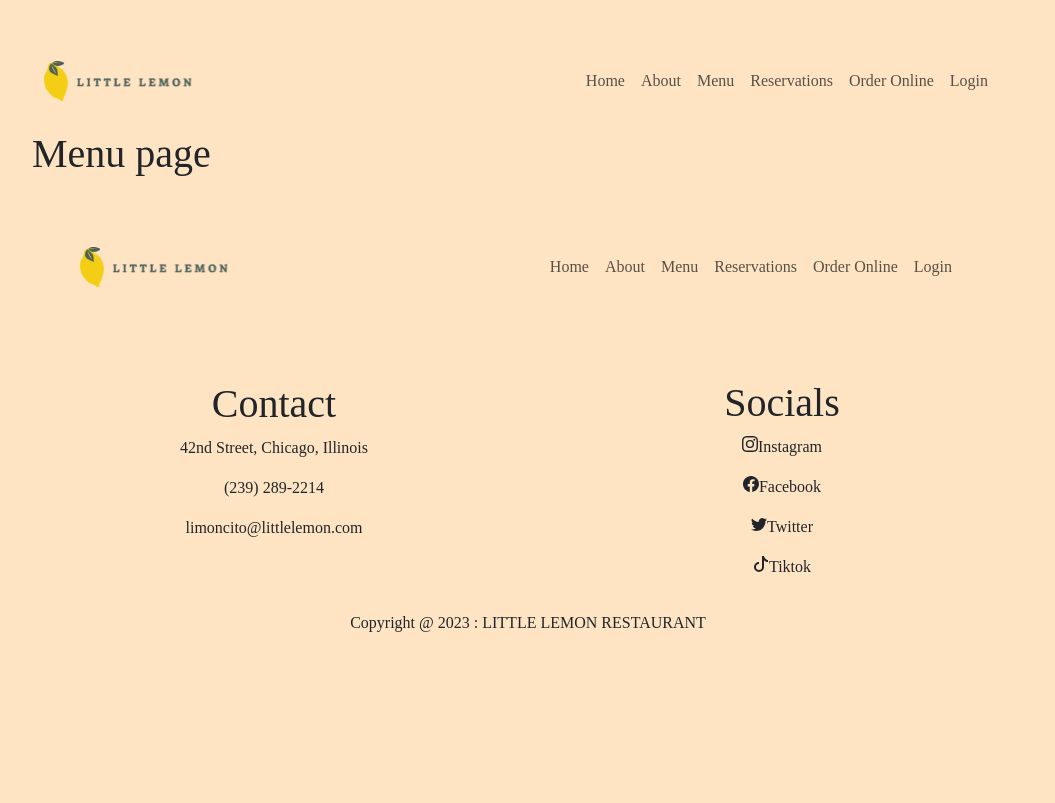
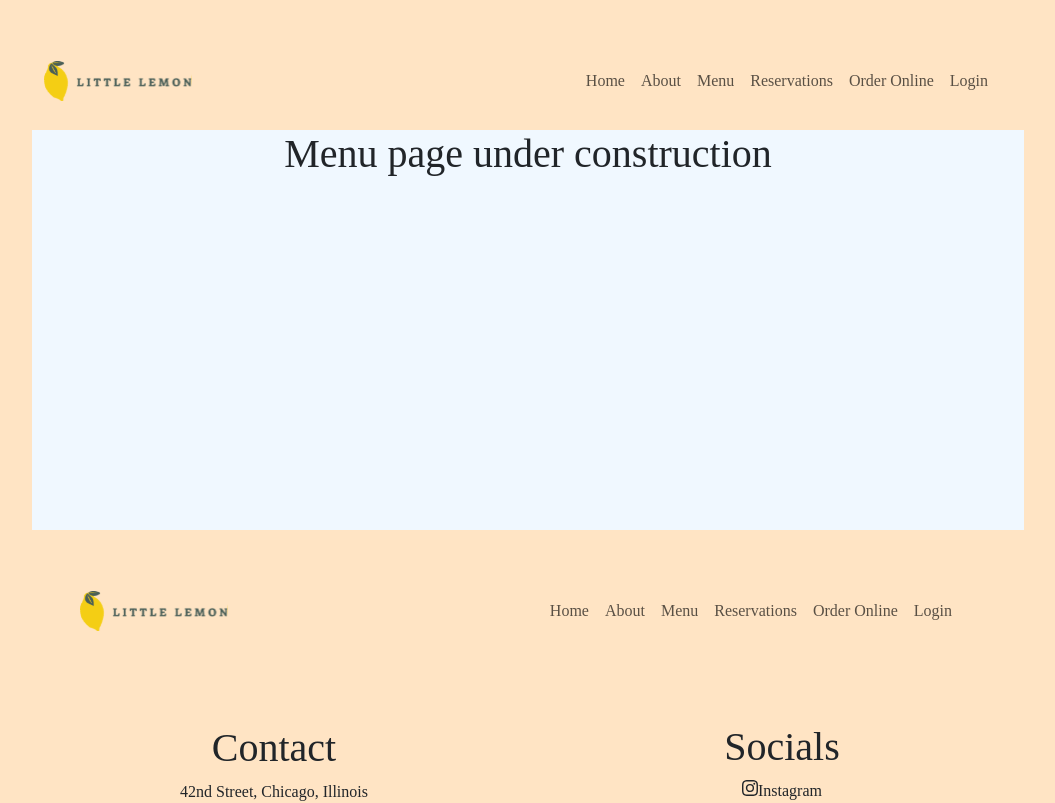
Before and after one commit to toneiobufon/Little-Lemon, a React (Create React App) app in the folder little/: page /menu in a window 1280 px wide. Shown: the top 803 px of the page, without its empty margins (112-1167 px from the left). Built offline with nearby package versions, Linux system fonts and the light colour scheme.

Commit message:
added section to body in individual pages

```diff
--- a/little/src/App.css
+++ b/little/src/App.css
@@ -129,3 +129,10 @@ button{
   border-radius: 8px;
   background-color: yellow;
 }
+
+.section-body{
+  display: flex;
+  justify-content: center;
+  min-height: 25rem;
+  background-color: aliceblue;
+}
--- a/little/src/Components/Menu.js
+++ b/little/src/Components/Menu.js
@@ -2,7 +2,16 @@ import React from "react";
 
 
 function Menu (){
-    return <h1>Menu page</h1>
+    return(
+    <>
+    <section className="section-body">
+    <h1>Menu page under construction</h1>
+
+
+    </section>
+
+    </>
+    )
 }
 
 export default Menu;
```
